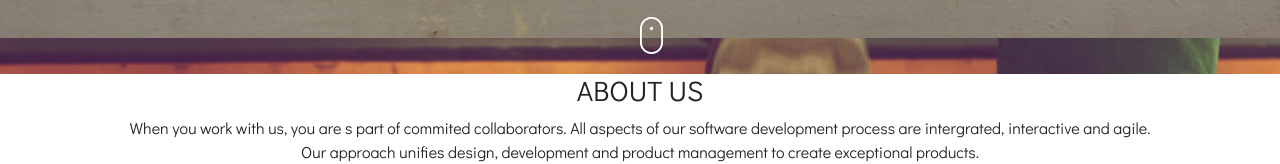
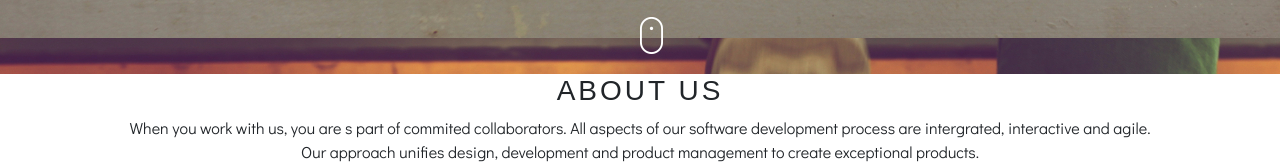
Before and after one commit to ArnoldOduma/Delani_Studio, a plain HTML site: page index.html in a window 1280 px wide. Shown: the part 726-890 px from the top of the page. Drawn offline with nearby package versions, Linux system fonts and the light colour scheme; a script that the page names is missing; a web font is replaced by a local one.

Commit message:
Gave all the h3 a width of 100% and a letter spacing of 3px

```diff
--- a/css/styles.css
+++ b/css/styles.css
@@ -30,6 +30,11 @@ body::-webkit-scrollbar-thumb {
   background-color: rgb(255, 153, 58);
   border-radius: 30px;
 }
+h3{
+  width: 100%;
+  font-family: "khand", sans-serif;
+  letter-spacing: 3px;
+}
 
 
 
```
